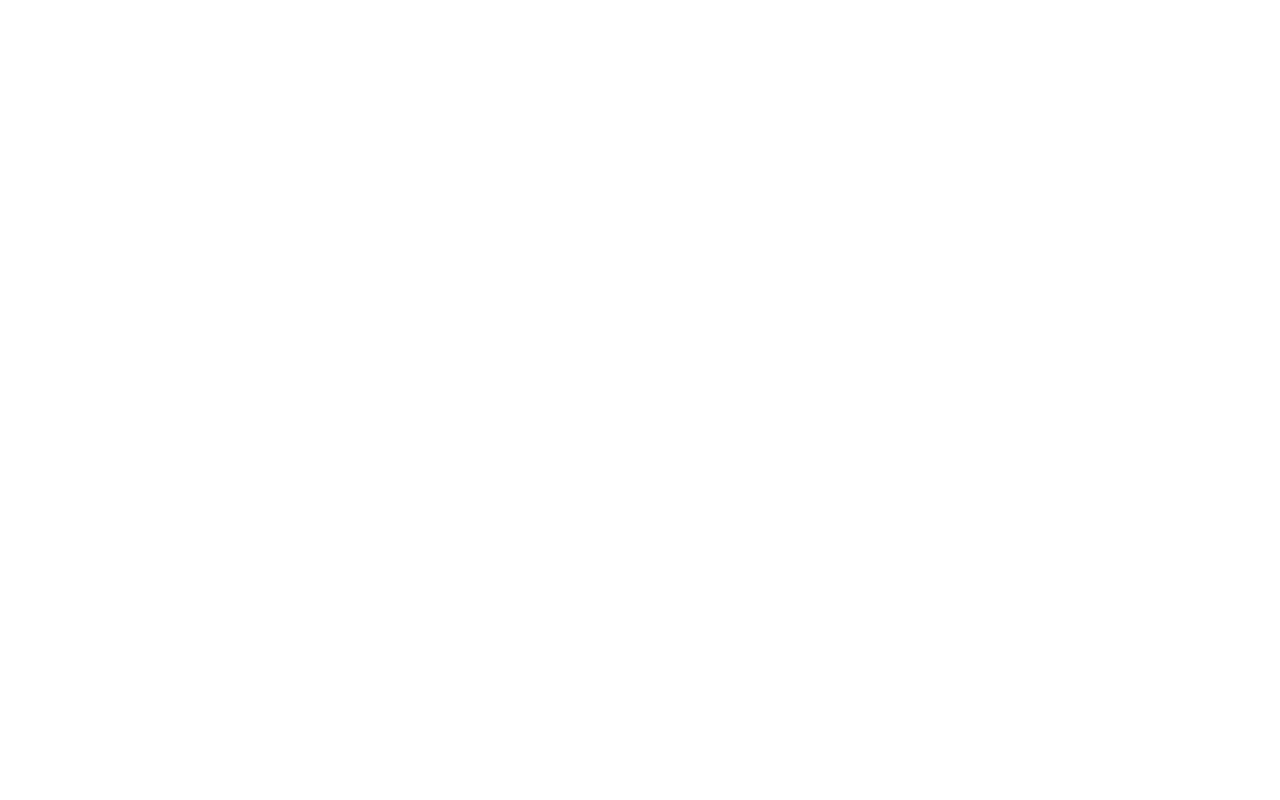
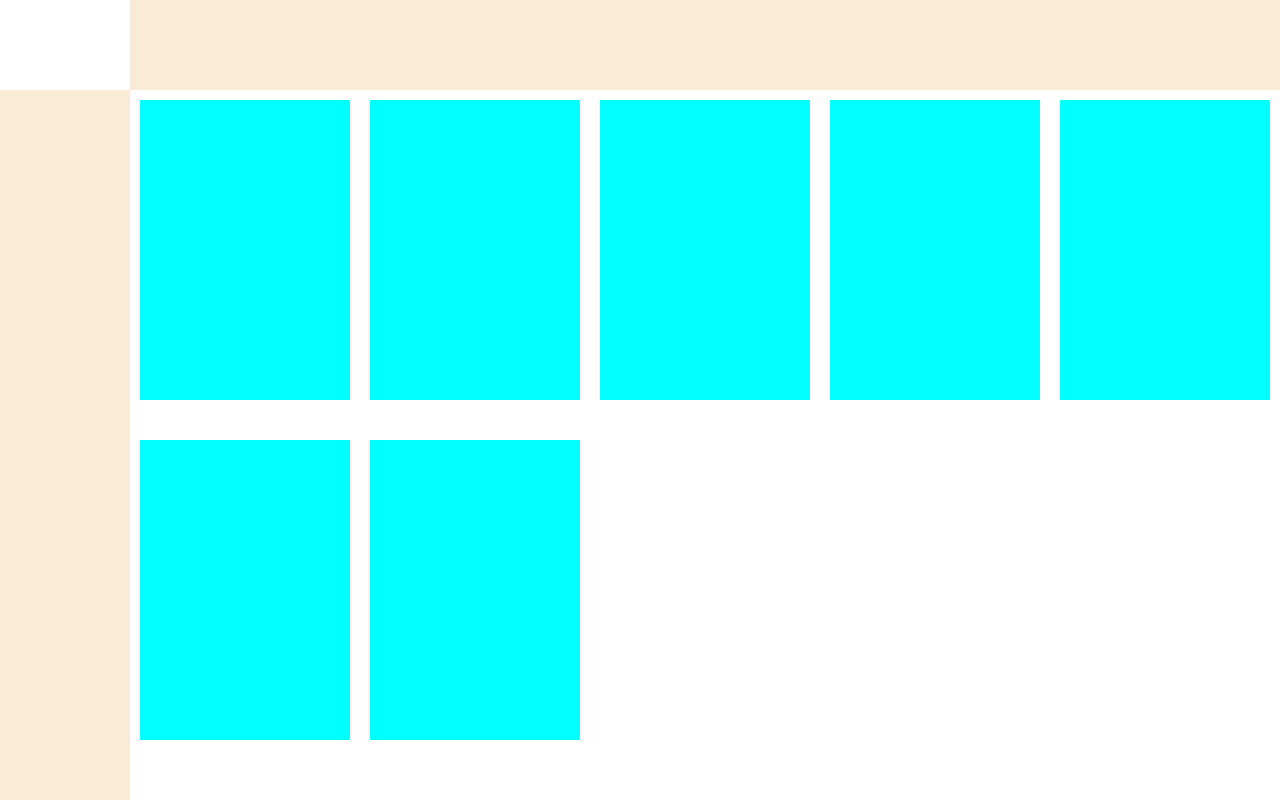
Before and after one commit to kaloydimitrov/HTML-CSS-JS, a plain HTML site: page Sandbox/index.html in a window 1280 px wide. Drawn offline with Linux system fonts and the light colour scheme.

Commit message:
cloning youtube styles

```diff
--- a/Sandbox/index.html
+++ b/Sandbox/index.html
@@ -4,9 +4,40 @@
     <meta charset="UTF-8">
     <meta http-equiv="X-UA-Compatible" content="IE=edge">
     <meta name="viewport" content="width=device-width, initial-scale=1.0">
+    <link rel="stylesheet" href="style.css">
     <title>TestStuff</title>
 </head>
 <body>
+    <div class="header">
 
+    </div>
+
+    <div class="sidebar">
+
+    </div>
+
+    <main class="main-container">
+        <div class="video-container">
+
+        </div>
+        <div class="video-container">
+
+        </div>
+        <div class="video-container">
+
+        </div>
+        <div class="video-container">
+
+        </div>
+        <div class="video-container">
+
+        </div>
+        <div class="video-container">
+
+        </div>
+        <div class="video-container">
+
+        </div>
+    </main>
 </body>
 </html>
--- a/Sandbox/style.css
+++ b/Sandbox/style.css
@@ -0,0 +1,39 @@
+body {
+    margin: 0;
+    padding-left: 130px;
+    padding-top: 90px;
+}
+
+.header {
+    position: fixed;
+    background-color: antiquewhite;
+    top: 0;
+    height: 90px;
+    width: 100%;
+}
+
+.sidebar {
+    position: fixed;
+    background-color: antiquewhite;
+    top: 90px;
+    left: 0;
+    bottom: 0;
+    width: 130px;
+}
+
+.main-container {
+    margin: 10px;
+    display: grid;
+    grid-template-columns: 1fr 1fr 1fr 1fr 1fr;
+    /* TODO: Make a grid for rows */
+    /* grid-template-rows: ; */
+
+    column-gap: 20px;
+    row-gap: 40px;
+}
+
+.video-container {
+    max-width: 400px;
+    height: 300px;
+    background-color: aqua;
+}
```
